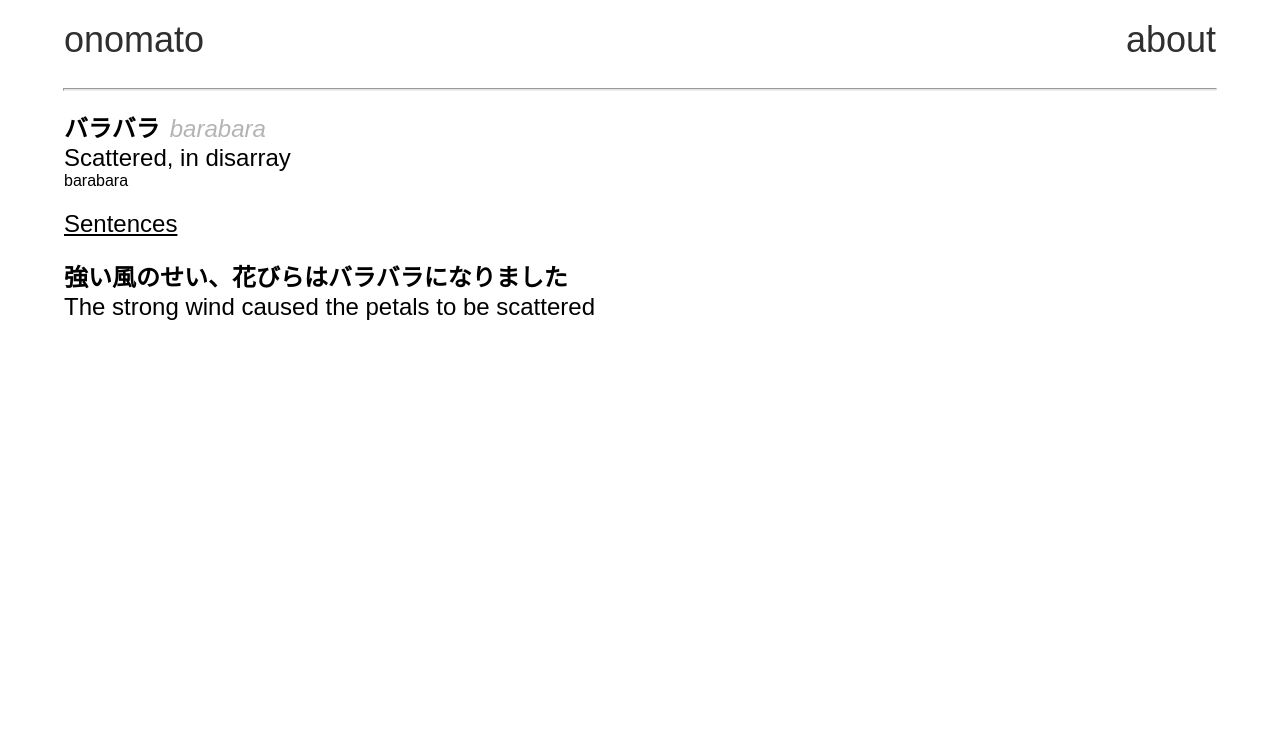
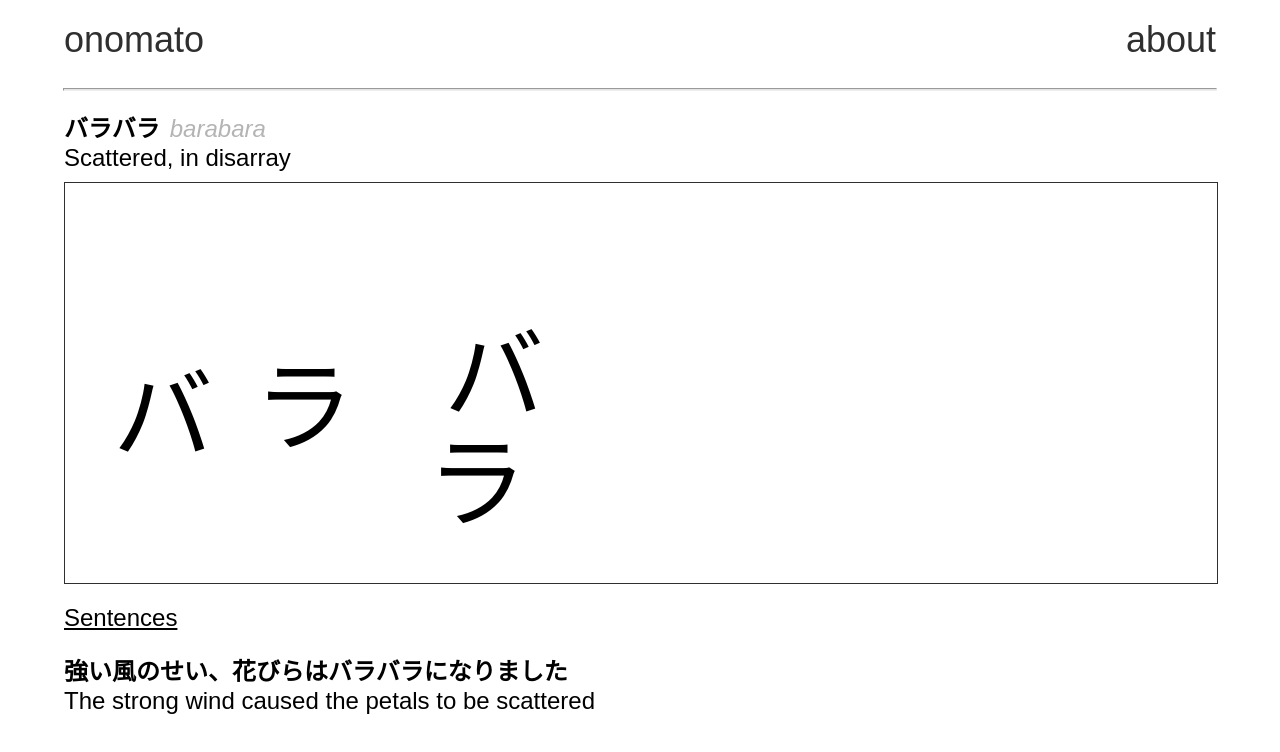
Before and after one commit to leedoughty/japanese-onomatopoeia, a React (Create React App) app: page /word/barabara in a window 1280 px wide. Shown: the top 752 px of the page. Built offline with nearby package versions, Linux system fonts and the light colour scheme.

Commit message:
Add initial layout for barabara text

```diff
--- a/src/word-animations/Barabara.js
+++ b/src/word-animations/Barabara.js
@@ -1,5 +1,42 @@
+import styled from "styled-components";
+
+const BarabaraContainer = styled.div`
+  margin: 10px 0 10px 0;
+  border: 1px solid #2f2f2f;
+  width: 90vw;
+  height: 50vh;
+`;
+
 function Barabara() {
-  return <div>barabara</div>;
+  function generateX() {
+    return Math.floor(Math.random() * 400);
+  }
+
+  function generateY() {
+    return Math.floor(Math.random() * 150);
+  }
+
+  const BarabaraText = styled.p`
+    position: absolute;
+    font-size: 100px;
+    transform: translate(${(props) => props.x}px, ${(props) => props.y}px);
+  `;
+  return (
+    <BarabaraContainer aria-hidden="true">
+      <BarabaraText x={generateX()} y={generateY()}>
+        バ
+      </BarabaraText>
+      <BarabaraText x={generateX()} y={generateY()}>
+        ラ
+      </BarabaraText>
+      <BarabaraText x={generateX()} y={generateY()}>
+        バ
+      </BarabaraText>
+      <BarabaraText x={generateX()} y={generateY()}>
+        ラ
+      </BarabaraText>
+    </BarabaraContainer>
+  );
 }
 
 export default Barabara;
```
